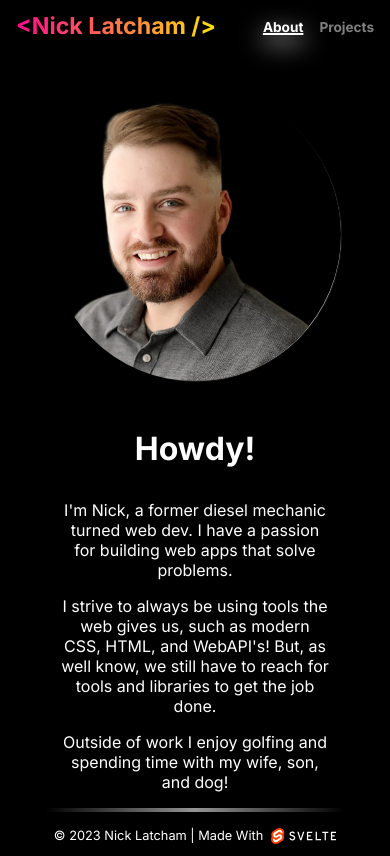
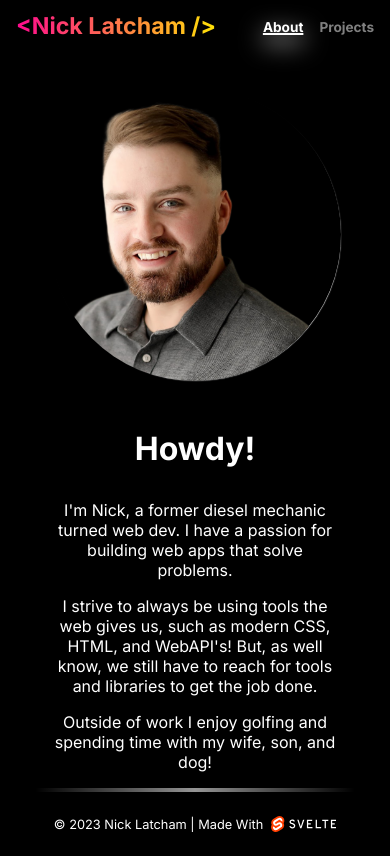
Before and after one commit to nicklatch/portfolio, a SvelteKit app: page /about in a window 390 px wide. Built offline with nearby package versions, Linux system fonts and the light colour scheme.

Commit message:
still goofing off

```diff
--- a/src/components/Construction.svelte
+++ b/src/components/Construction.svelte
@@ -2,6 +2,7 @@
 
 <style>
   div {
+    margin: 2rem;
     border: 4px solid rgb(255, 196, 0);
     padding-block: 1rem;
     padding-inline: 4rem;
--- a/src/components/ProjectCard.svelte
+++ b/src/components/ProjectCard.svelte
@@ -4,6 +4,7 @@
 
 <article>
   <h2>{project.title}</h2>
+  <div class="img_container" />
   <p>
     {project.description}
   </p>
@@ -11,6 +12,7 @@
 
 <style>
   article {
+    place-self: center center;
     text-align: center;
     max-width: 800px;
   }
@@ -19,6 +21,13 @@
     padding-bottom: 1rem;
   }
 
+  .img_container {
+    margin: 1rem auto;
+    height: 200px;
+    aspect-ratio: 1.5;
+    outline: 1px solid white;
+  }
+
   p {
     text-align: center;
   }
--- a/src/routes/about/+page.svelte
+++ b/src/routes/about/+page.svelte
@@ -42,7 +42,7 @@
   }
 
   section {
-    width: clamp(300px, 50vw, 800px);
+    width: clamp(320px, 50vw, 80vw);
     background: linear-gradient(to right, transparent, #ffffff95, transparent);
     border-bottom: 4px solid transparent;
   }
--- a/src/routes/projects/+page.svelte
+++ b/src/routes/projects/+page.svelte
@@ -1,4 +1,5 @@
 <script lang="ts">
+  import Construction from '../../components/Construction.svelte';
   import ProjectCard from '../../components/ProjectCard.svelte';
   import type { PageData } from './$types';
 
@@ -6,6 +7,7 @@
   console.log(data);
 </script>
 
+<Construction />
 <section>
   {#each data.projects as project}
     <ProjectCard {project} />
@@ -14,8 +16,10 @@
 
 <style>
   section {
+    margin-inline: auto;
     padding-block: 5rem;
     height: 100%;
+    width: clamp(320px, 50vw, 80vw);
     display: flex;
     flex-direction: column;
     justify-content: stretch;
@@ -23,13 +27,9 @@
     gap: 5rem;
   }
 
-  a {
+  /* a {
     background: linear-gradient(to right, #ff0094 0%, #ffec00 100%);
     background-clip: text;
     color: transparent;
-  }
-
-  p {
-    text-align: center;
-  }
+  } */
 </style>
```
Lines whose indentation alone changed are shown as unchanged.
